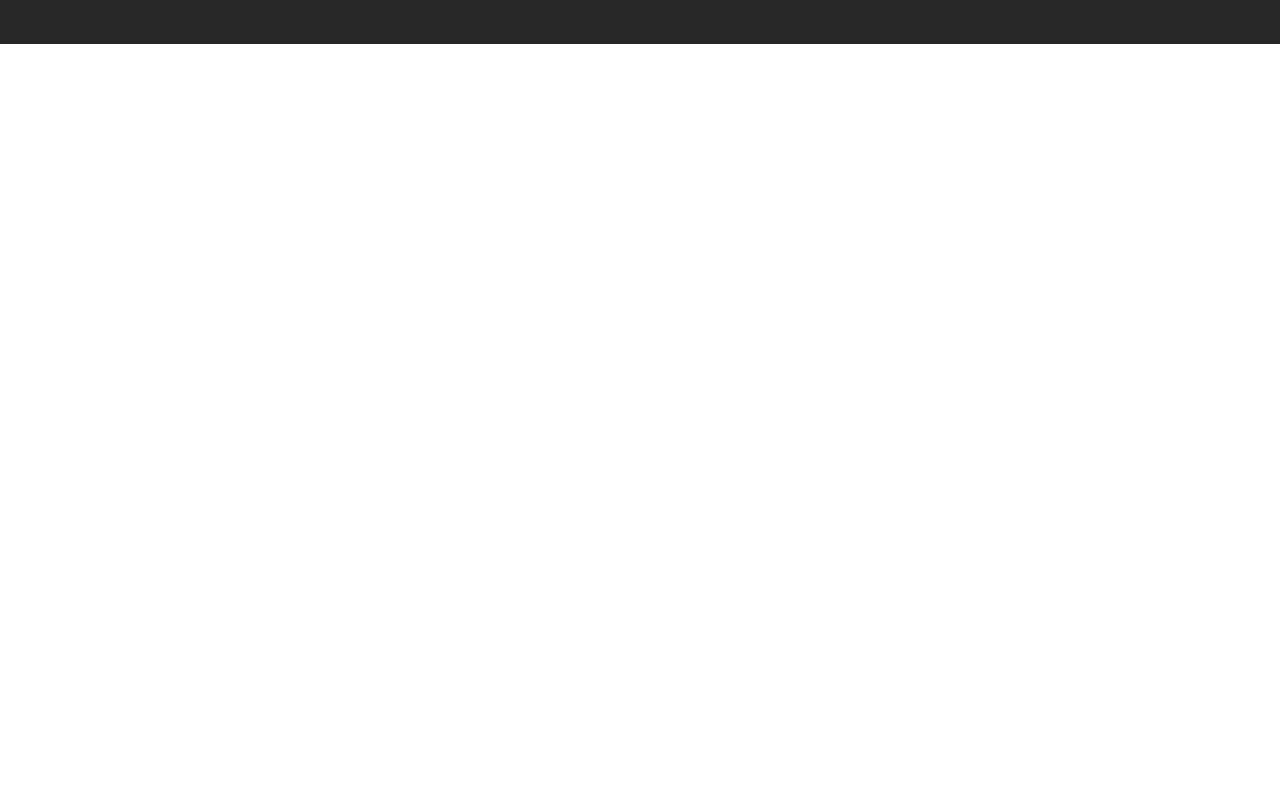
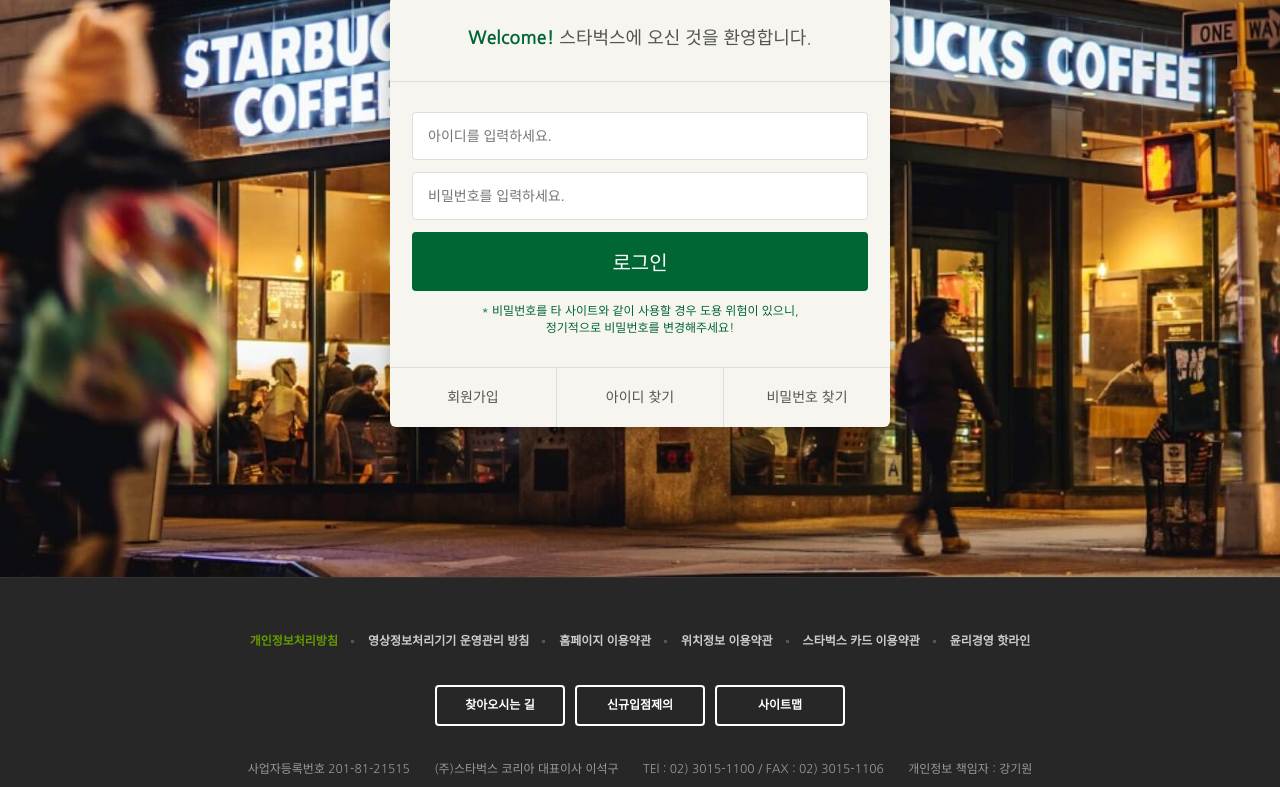
Before and after one commit to ohgustlrl/starbucks, a plain HTML site: page signin/index.html in a window 1280 px wide. Shown: the part 290-1077 px from the top of the page. Before the commit the page ends 800 px from the top, so only its background shows below. Drawn offline with nearby package versions, Linux system fonts and the light colour scheme.

Commit message:
로그인 페이지 완성

```diff
--- /dev/null
+++ b/css/signin.css
@@ -0,0 +1,88 @@
+.signin {
+  margin-top: 120px;
+  padding: 100px 0 150px;
+  background-image: url("../images/signin_bg.jpg");
+  background-repeat: no-repeat;
+  background-position: center;
+  background-attachment: fixed;
+  background-size: cover;
+}
+
+.signin h1 {
+  color: #fff;
+  font-size: 30px;
+  font-weight: 700;
+  text-align: center;
+  margin-bottom: 24px;
+}
+
+.signin__card {
+  width: 500px;
+  margin: 0 auto;
+  border-radius: 6px;
+  background-color: #f6f5f0;
+  box-shadow: 2px 2px 20px rgba(0,0,0,.3);
+  color: #555;
+}
+
+.signin__card h2 {
+  padding: 30px;
+  font-size: 18px;
+  text-align: center;
+  border-bottom: 1px solid #ddd;
+}
+
+.signin__card h2 strong {
+  font-weight: 700;
+  color: #006633;
+}
+
+.signin__card form {
+  padding: 30px 22px;
+}
+
+.signin__card form input {
+  width: 100%;
+  margin-bottom: 12px;
+  padding: 15px;
+  border: 1px solid #ddd;
+  border-radius: 4px;
+  outline: none;
+  box-sizing: border-box;
+  font-size: 14px;
+}
+
+.signin__card form [type="submit"] {
+  background-color: #006633;
+  border: none;
+  color: #fff;
+  font-size: 20px;
+  cursor: pointer;
+}
+
+.signin__card form p {
+  font-size: 12px;
+  color: #006633;
+  text-align: center;
+}
+
+.signin__card .actions {
+  display: flex;
+  border-top: 1px solid #ddd;
+}
+
+.signin__card .actions a {
+  flex-grow: 1;
+  flex-basis: 0;
+  text-align: center;
+  padding: 20px;
+  color: #555;
+  font-size: 14px;
+  border-right: 1px solid #ddd;
+}
+.signin__card .actions a:last-child {
+  border-right: none;
+}
+.signin__card .actions a:hover {
+  text-decoration: underline;
+}
--- a/signin/index.html
+++ b/signin/index.html
@@ -28,6 +28,7 @@
   <link href="https://fonts.googleapis.com/icon?family=Material+Icons"
       rel="stylesheet">
   <link rel="stylesheet" href="../css/common.css">
+  <link rel="stylesheet" href="../css/signin.css">
 
   <script defer src="../js/youtube.js"></script>
   <script defer src="../js/common.js"></script>
@@ -360,8 +361,28 @@
       </ul>
     </div>
   </header>
-  <section class="sign-in">
 
+  <!-- SIGNIN -->
+  <section class="signin">
+    <h1>로그인</h1>
+    <div class="signin__card">
+      <h2>
+        <strong>Welcome!</strong> 스타벅스에 오신 것을 환영합니다.</h2>
+      <form>
+        <input type="text" placeholder="아이디를 입력하세요.">
+        <input type="password" placeholder="비밀번호를 입력하세요.">
+        <input type="submit" value="로그인">
+        <p>
+          * 비밀번호를 타 사이트와 같이 사용할 경우 도용 위험이 있으니,<br>
+          정기적으로 비밀번호를 변경해주세요!
+        </p>
+      </form>
+      <div class="actions">
+        <a href="javascript:void(0)">회원가입</a>
+        <a href="javascript:void(0)">아이디 찾기</a>
+        <a href="javascript:void(0)">비밀번호 찾기</a>
+      </div>
+    </div>
   </section>
 
 
```
